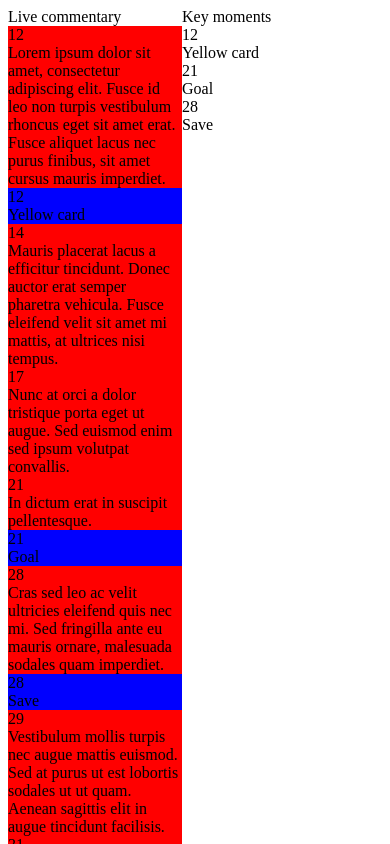
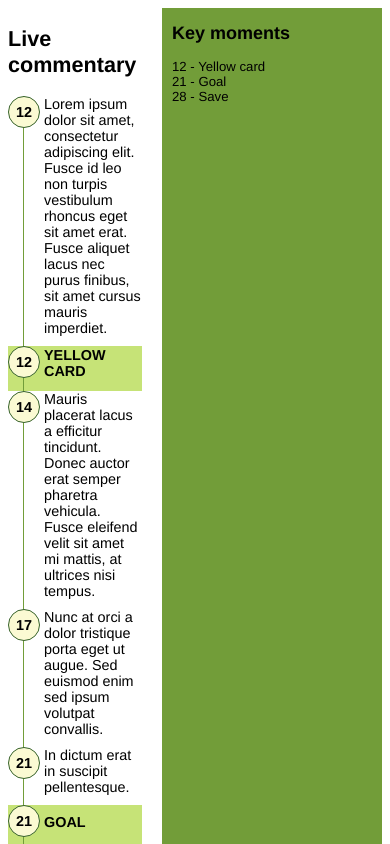
Before and after one commit to dnsmob/commentary-interface-demo, a React app: page / in a window 390 px wide. Shown: the top 844 px of the page. Built offline with nearby package versions, Linux system fonts and the light colour scheme; data requests are answered from the project's data file.

Commit message:
added css media query, init click function

```diff
--- a/src/js/App.js
+++ b/src/js/App.js
@@ -55,11 +55,17 @@ export default class App extends Component {
     this.setState({ comments: json });
   }
 
+  highlightNode(event){
+    // let this.state.comments
+    console.log('event', this.commentMap);
+
+  }
+
   render() {
     return (
       <div className="holder">
         <div className="commentaries">
-          Live commentary
+          <h2>Live commentary</h2>
           {this.state.comments.map((item, count) =>
             <Comment
               key={count}
@@ -68,11 +74,12 @@ export default class App extends Component {
           )}
         </div>
         <div className="moments">
-          Key moments
+          <h2>Key moments</h2>
           {this.state.moments.map((item, count) =>
             <Moment
               key={count}
               data={item}
+              clickCallback={this.highlightNode.bind(this)}
             />
           )}
         </div>
--- a/src/js/app.css
+++ b/src/js/app.css
@@ -1,3 +1,7 @@
+html {
+  font: 12px helvetica, arial, sans;
+}
+
 .holder {
   display: flex;
   flex: 1;
@@ -9,10 +13,18 @@
   display: flex;
   flex-direction: column;
   flex: 1;
+  font-size: 1.2em;
 }
 
 .moments {
   display: flex;
   flex-direction: column;
   width: 200px;
+  margin: 0 0 0 20px;
+  padding: 0 10px;
+  background: #729d39;
 }
+
+.moments > div {
+  font-size: 1.1em;
+}
--- a/src/js/components/Comment.js
+++ b/src/js/components/Comment.js
@@ -1,6 +1,5 @@
 import React, { Component } from "react";
 import './comment.css';
-import './moment.css';
 import App from '../App';
 
 export default class Comment extends Component {
@@ -10,10 +9,12 @@ export default class Comment extends Component {
   }
 
   render() {
+    const { type, time, message } = this.props.data;
+
     return (
-      <div className= { this.props.data.type === App.COMMENT ? 'comment' : 'moment'}>
-        <div>{this.props.data.time}</div>
-        <div>{this.props.data.message}</div>
+      <div className= { type === App.COMMENT ? 'comment' : 'moment'}>
+        <div>{time}</div>
+        <div className="message">{message}</div>
       </div>
     );
   }
--- a/src/js/components/Moment.js
+++ b/src/js/components/Moment.js
@@ -8,10 +8,11 @@ export default class Moment extends Component {
   }
 
   render() {
+    const { time, message } = this.props.data;
+
     return (
-      <div>
-        <div>{this.props.data.time}</div>
-        <div>{this.props.data.message}</div>
+      <div onClick={() => this.props.clickCallback(time)}>
+        {time} - {message}
       </div>
     );
   }
--- a/src/js/components/comment.css
+++ b/src/js/components/comment.css
@@ -1,3 +1,45 @@
-.comment {
-  background: red;
+.commentaries .comment {
+  display: flex;
+  min-height: 45px;
 }
+
+.commentaries .comment > div:first-child, .commentaries .moment > div:first-child {
+  width: 30px;
+  height: 30px;
+  position: absolute;
+  border-radius: 30px;
+  border: 1px solid #36622b;
+  background: #fbfad3;
+  display: flex;
+  align-items: center;
+  justify-content: center;
+  font-weight: bold;
+}
+
+.commentaries .comment > div.message, .commentaries .moment > div.message {
+  border-left: 1px solid #729d39;
+  margin: 0 0 0 15px;
+  padding: 0 0 0 20px;
+  padding-bottom: 10px;
+}
+
+
+.commentaries .moment {
+  display: none;
+  min-height: 45px;
+  background: #c6e377;
+}
+
+.commentaries .moment > div.message {
+  text-transform: uppercase;
+  flex: 1;
+  display: flex;
+  align-items: center;
+  font-weight: bold;
+}
+
+@media screen and (max-width: 600px) {
+  .commentaries .moment {
+    display: flex;
+  }
+}
--- a/src/js/components/moment.css
+++ b/src/js/components/moment.css
@@ -1,3 +1,29 @@
 .moment {
-  background: blue;
+  background: red;
+  display: flex;
+  min-height: 45px;
 }
+
+.moment > div:first-child {
+  width: 30px;
+  height: 30px;
+  position: absolute;
+  border-radius: 30px;
+  border: 1px solid green;
+  background: #fff;
+}
+
+.moment > div:first-child > span {
+  transform: translate(-50%, -50%);
+  display: inline-block;
+  top: 50%;
+  left: 50%;
+  position: absolute;
+}
+
+.moment > div.message {
+  border-left: 1px solid green;
+  margin: 0 0 0 15px;
+  padding: 0 0 0 20px;
+  padding-bottom: 10px;
+}
```
Also changed, not shown: src/js/components/Input.js (added, +27 -0 lines).
